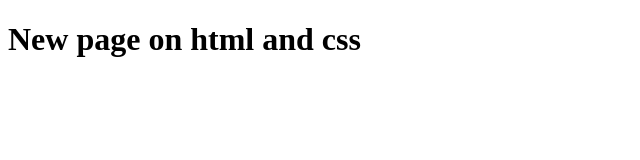
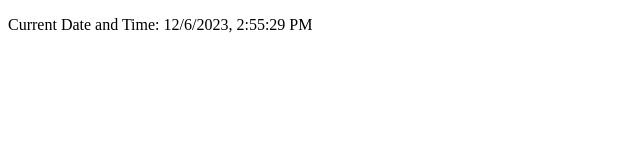
Before and after one commit to ratanmaurya01/project, a plain HTML site: page index.html in a window 1280 px wide. Shown: the whole page, without its empty margins (0-640 px from the left). Drawn offline with Linux system fonts and the light colour scheme.

Commit message:
Update index.html

```diff
--- a/index.html
+++ b/index.html
@@ -5,9 +5,24 @@
     <meta name="viewport" content="width=device-width, initial-scale=1.0">
     <title>Welcene to new  project page </title>
 </head>
-<body>
 
-    <h1> New page on html and css</h1>
+<p id="datetime"></p>
 
+<script>
+  // Function to update the date and time
+  function updateDateTime() {
+    var currentDate = new Date(); // Get current date and time
+    var dateTimeString = currentDate.toLocaleString(); // Convert date to a string format
+
+    // Display the date and time in the HTML element with the 'datetime' ID
+    document.getElementById('datetime').innerHTML = 'Current Date and Time: ' + dateTimeString;
+  }
+
+  // Call the function to initially display the date and time
+  updateDateTime();
+
+  // Update the date and time every second (optional)
+  setInterval(updateDateTime, 1000); // 1000 milliseconds = 1 second
+</script>
 </body>
 </html>
```
